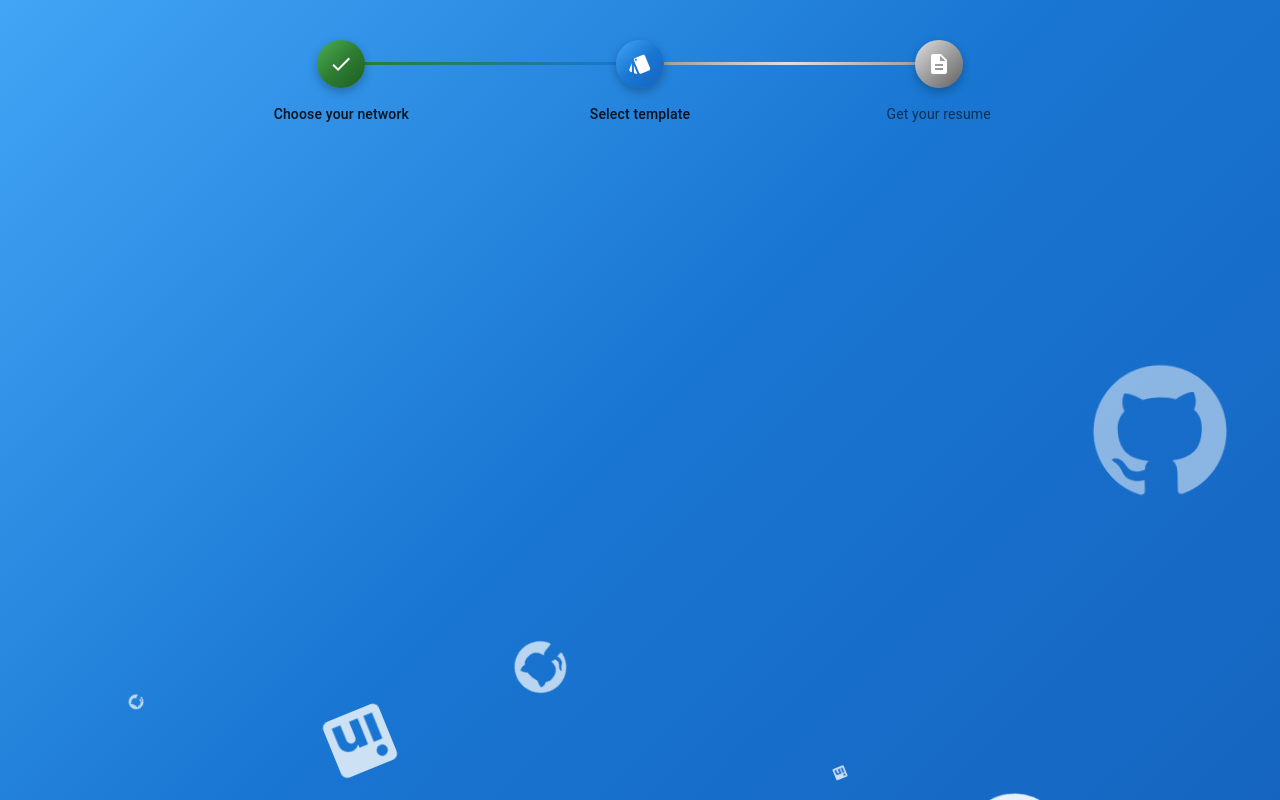
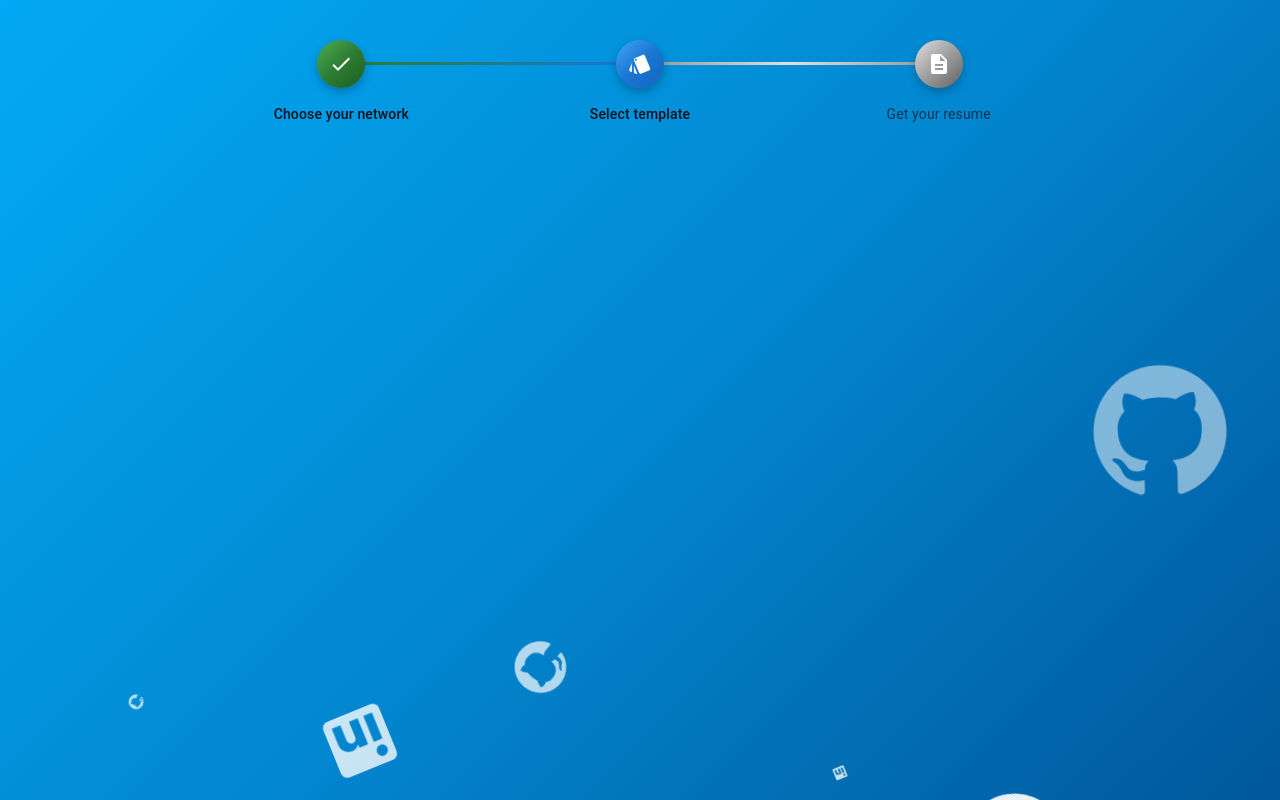
Before and after one commit to VE-Stack/linked-resume, a React (Vite) app: page / in a window 1280 px wide. Built offline with nearby package versions, Linux system fonts and the light colour scheme.

Commit message:
Updated background color

```diff
--- a/src/components/background/index.tsx
+++ b/src/components/background/index.tsx
@@ -23,7 +23,7 @@ export const Background: FC<PropsWithChildren> = ({ children }) => {
     <Box
       sx={{
         "position": "relative",
-        "backgroundImage": `linear-gradient(135deg, ${theme.palette.primary.light}, ${theme.palette.primary.main}, ${theme.palette.primary.dark})`,
+        "backgroundImage": `linear-gradient(135deg, ${theme.palette.info.light}, ${theme.palette.info.main}, ${theme.palette.info.dark})`,
         "overflow": "hidden",
         ".animation-element": {
           "position": "absolute",
```
